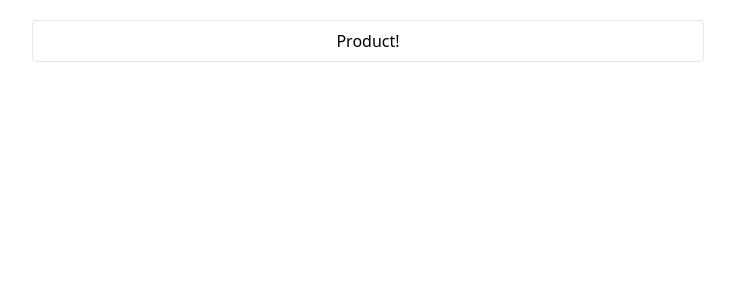
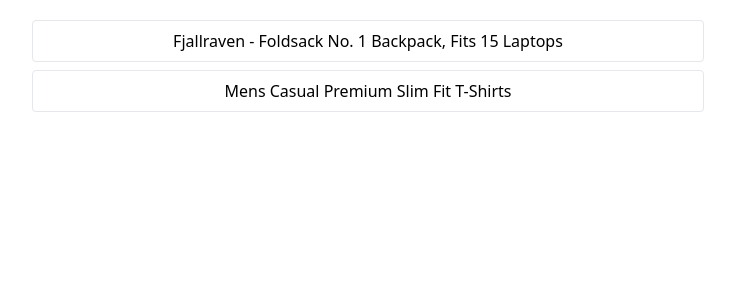
Before and after one commit to Forellko/react-ts-vladilenminin, a React (Create React App) app: page / in a window 1280 px wide. Shown: the top 300 px of the page, without its empty margins (272-1007 px from the left). Built offline with nearby package versions, Linux system fonts and the light colour scheme.

Commit message:
add second product component

```diff
--- a/src/App.tsx
+++ b/src/App.tsx
@@ -6,6 +6,7 @@
   return (
     <div className="container mx-auto max-w-2xl pt-5">
       <Product product={products[0]} />
+      <Product product={products[1]} />
     </div>
   );
 }
--- a/src/components/Product.tsx
+++ b/src/components/Product.tsx
@@ -7,7 +7,7 @@
 export function Product(props: ProductProps) {
   return (
     <div className="border py-2 px-4 rounded flex flex-col items-center mb-2">
-      Product!
+      {props.product.title}
     </div>
   );
 }
--- a/src/data/products.ts
+++ b/src/data/products.ts
@@ -10,4 +10,15 @@
     image: 'https://fakestoreapi.com/img/81fPKd-2AYL._AC_SL1500_.jpg',
     rating: { rate: 3.9, count: 120 },
   },
+  {
+    id: 2,
+    title: 'Mens Casual Premium Slim Fit T-Shirts ',
+    price: 22.3,
+    description:
+      'Slim-fitting style, contrast raglan long sleeve, three-button henley placket, light weight & soft fabric for breathable and comfortable wearing. And Solid stitched shirts with round neck made for durability and a great fit for casual fashion wear and diehard baseball fans. The Henley style round neckline includes a three-button placket.',
+    category: "men's clothing",
+    image:
+      'https://fakestoreapi.com/img/71-3HjGNDUL._AC_SY879._SX._UX._SY._UY_.jpg',
+    rating: { rate: 4.1, count: 259 },
+  },
 ];
```
